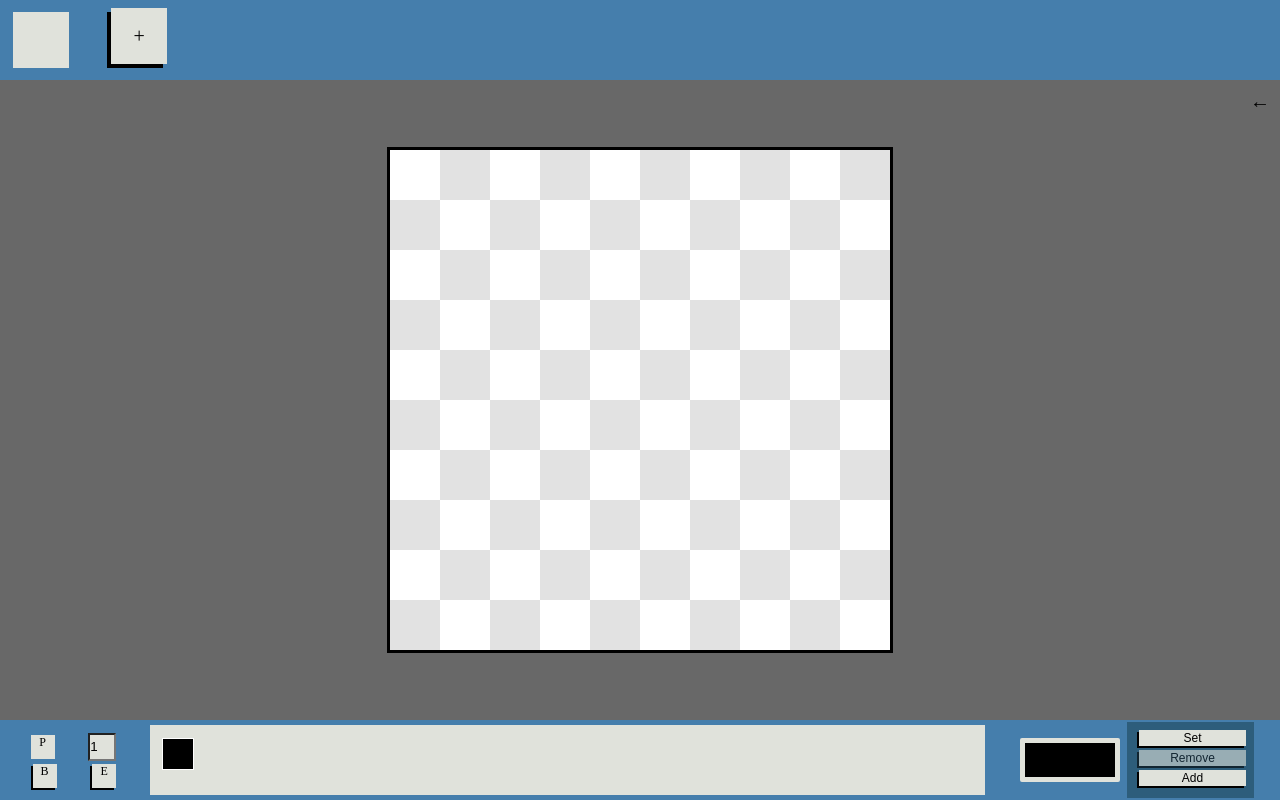
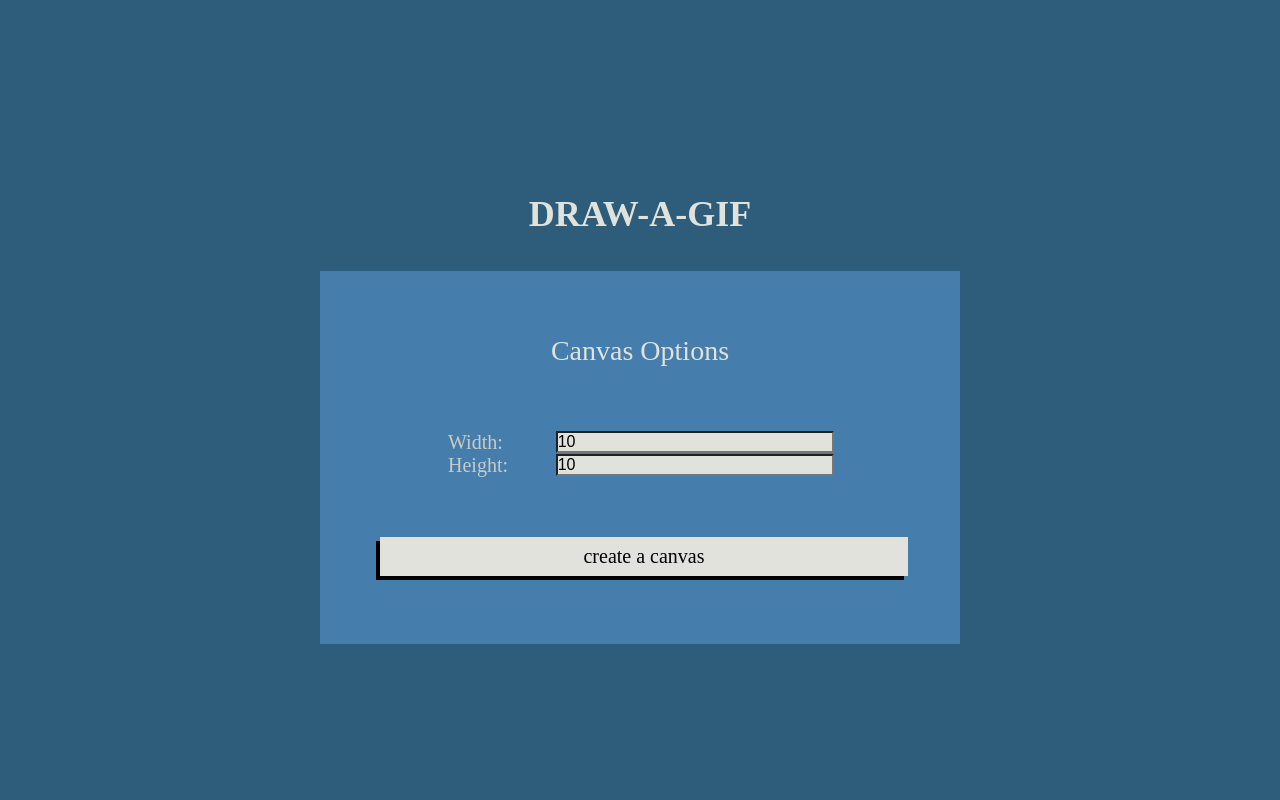
Before and after one commit to KevinBasta/draw-a-gif, a React (Vite) app: page / in a window 1280 px wide. Built offline with nearby package versions, Linux system fonts and the light colour scheme.

Commit message:
Add title screen

```diff
--- a/src/App.tsx
+++ b/src/App.tsx
@@ -10,10 +10,10 @@ import { canvasType, frameType, colorType, colorTableType, toolType, toolData, d
 import { CanvasObject } from "./common/canvasClass";
 import { CanvaseOptions } from "./components/CanvasMenu";
 import { Preview } from "./components/Preview";
+import { MainMenu } from "./components/MainMenu";
 
 const GlobalStyles = createGlobalStyle`
   :root {
-
     // Canvas Color Palette
     // Other Matching Colors: A1D2CE F3DE8A E1D89F B4C4AE D4B483 E4DFDA 758acb
     --background-color: #686868;
@@ -50,6 +50,7 @@ const GlobalStyles = createGlobalStyle`
     --font-size-medium: min(2.5vw, 2.5vh);
     --font-size-ml: min(3vw, 3vh);
     --font-size-large: min(3.5vw, 3.5vh);
+    --font-size-extra-large: min(4.5vw, 4.5vh);
 
     user-drag: none;
     -webkit-user-drag: none;
@@ -64,70 +65,19 @@ let worker = new Worker("/src/encoder/EncodeWorker.ts");
 worker.postMessage(["load"]);
 
 export default function App() {
+  const [canvas, setCanvas] = useState<canvasType>();
+  const [frames, setFrames] = useState<Array<frameType>>();
+  const [globalColorTable, setGlobalColorTable] = useState<colorTableType>();
 
-  const [canvas, setCanvas] = useState<canvasType>(
-    {
-      key: crypto.randomUUID(),
-      canvasElement: new CanvasObject(10, 10),
-      width: 10,
-      height: 10,
-      qualityMultiplier: 10,
-      encodedData: null,
-      blob: null,
-      url: null,
-    });
-
-  const [frames, setFrames] = useState<Array<frameType>>([getEmptyFrame()]);
-
-  // Initializing color table with two colors
-  // First is for "erase" functionality
-  // Second is for the first user color
-  const [globalColorTable, setGlobalColorTable] = useState<colorTableType>(
-    {
-      transparentColorIndex: 0,
-      items: [
-        {key: crypto.randomUUID(),red: 0, green: 0, blue: 0},
-        {key: crypto.randomUUID(), red: 0, green: 0, blue: 0}
-      ],
-    }
-  );
-
-  //{key: NaN, useLocalColorTable: null, localColorTable: null, indexStream: null}
   const [currentFrameIndex, setCurrentFrameIndex]         = useState<number>(0);
-  const [currentColorTable, setCurrentColorTable]         = useState<colorTableType>(globalColorTable);
   const [currentColorIndex, setCurrentColorIndex]         = useState<number>(1);
   const [currentTool, setCurrentTool]                     = useState<toolData>({key: crypto.randomUUID(), tool: toolType.brush, size: "1"});
+
+  const [transparentBackground, setTransparentBackground] = useState<frameType>();
   const [previewGIF, setPreviewGIF] = useState(false);
 
-  // create a checkered trasparent background
-  const [transparentBackground, setTransparentBackground] = useState<frameType>(
-    {
-      key: crypto.randomUUID(),
-      disposalMethod: disposalMethodType.restoreToBackgroundColor,
-      delayTime: 0,
-      useLocalColorTable: true,
-      localColorTable: {
-        transparentColorIndex: NaN,
-        items: [
-          {key: crypto.randomUUID(), red: 226, green: 226, blue: 226},
-          {key: crypto.randomUUID(), red: 255, green: 255, blue: 255}
-        ],
-      },
-      indexStream: Array.from(
-        {length: canvas.width * canvas.height},
-        (_, i) => {
-          if (canvas.width % 2 == 0) {
-            return Math.floor(i / canvas.width) % 2 == 0 ? ((i % 2 == 0) ? 1 : 0) : ((i % 2 == 0) ? 0 : 1);
-          } else {
-            return (i % 2 == 0) ? 1 : 0;
-          }
-        }
-      ),
-      previewUrl: null,
-    }
-  );
 
-  function getEmptyFrame(): frameType {
+  function getEmptyFrame(width: number, height: number): frameType {
     return {
       key: crypto.randomUUID(),
       disposalMethod: disposalMethodType.restoreToBackgroundColor,
@@ -135,16 +85,10 @@ export default function App() {
       useLocalColorTable: false,
       localColorTable: null,
       indexStream: Array.from(
-        {length: canvas.width * canvas.height},
+        {length: width * height},
         (_, i) => 0
       ),
       previewUrl: null,
-    }
-  }
-
-  function expandFrames() {
-    for (let i = 0; i < frames.length; i++) {
-
     }
   }
 
@@ -226,20 +170,92 @@ export default function App() {
   }
 
 
+  function initCanvas(width: number, height: number) {
+    setCanvas(() => {
+      return {
+        key: crypto.randomUUID(),
+        canvasElement: new CanvasObject(10, 10),
+        width: width,
+        height: height,
+        qualityMultiplier: 10,
+        encodedData: null,
+        blob: null,
+        url: null,
+      }
+    });
+
+    setFrames(() => {
+      return [getEmptyFrame(width, height)];
+    });
+
+    // Initializing color table with two colors
+    // First is for "erase" functionality
+    // Second is for the first user color
+    setGlobalColorTable(() => {
+      return {
+        transparentColorIndex: 0,
+        items: [
+          {key: crypto.randomUUID(),red: 0, green: 0, blue: 0},
+          {key: crypto.randomUUID(), red: 0, green: 0, blue: 0}
+        ],
+      }
+    });
+
+    // create a checkered trasparent background
+    setTransparentBackground(() => {
+      return {
+        key: crypto.randomUUID(),
+        disposalMethod: disposalMethodType.restoreToBackgroundColor,
+        delayTime: 0,
+        useLocalColorTable: true,
+        localColorTable: {
+          transparentColorIndex: NaN,
+          items: [
+            {key: crypto.randomUUID(), red: 226, green: 226, blue: 226},
+            {key: crypto.randomUUID(), red: 255, green: 255, blue: 255}
+          ],
+        },
+        indexStream: Array.from(
+          {length: width * height},
+          (_, i) => {
+            if (width % 2 == 0) {
+              return Math.floor(i / width) % 2 == 0 ? ((i % 2 == 0) ? 1 : 0) : ((i % 2 == 0) ? 0 : 1);
+            } else {
+              return (i % 2 == 0) ? 1 : 0;
+            }
+          }
+        ),
+        previewUrl: null,
+      }
+    });
+  }
+
   // Set initial states
   useEffect(() => {
     //addFrame();
     //displayFrame(frames[0]);
   }, []);
 
-  return (
-    <>
+
+  function titleOrApp() {
+    if (canvas == null)
+    {
+      return <>
+        <GlobalStyles />
+        <MainMenu initCanvas={initCanvas}/>;
+      </>
+    }
+    else
+    {
+      return <>
       <GlobalStyles />
         {previewGIF && <Preview canvas={canvas} setCanvas={setCanvas} setPreviewGIF={setPreviewGIF} />}
 
         <div className="tempflex">
           <div className="header">
-          <FramePicker frames={frames}
+            <FramePicker canvas={canvas}
+
+                          frames={frames}
                           setFrames={setFrames}
 
                           currentFrameIndex={currentFrameIndex}
@@ -301,5 +317,14 @@ export default function App() {
 
         </div>
       </>
-  )
     }
+  }
+
+  return (
+    <>
+    {
+      titleOrApp()
+    }
+    </>
+  );
+}
--- a/src/common/CommonStyledComponents.tsx
+++ b/src/common/CommonStyledComponents.tsx
@@ -0,0 +1,86 @@
+import styled from "styled-components";
+
+
+export const LargeTitle = styled.p`
+    font-size: var(--font-size-extra-large);
+    color: var(--tertiary-color);
+    font-weight: bold;
+
+    user-drag: none;
+    -webkit-user-drag: none;
+    user-select: none;
+    -moz-user-select: none;
+    -webkit-user-select: none;
+    -ms-user-select: none;
+`;
+
+export const Title = styled.p`
+    font-size: var(--font-size-large);
+    color: var(--tertiary-color);
+    margin: 0px;
+
+    user-drag: none;
+    -webkit-user-drag: none;
+    user-select: none;
+    -moz-user-select: none;
+    -webkit-user-select: none;
+    -ms-user-select: none;
+`;
+
+
+
+
+export const Label = styled.p`
+    width: 100%;
+    font-size: var(--font-size-medium);
+    color: var(--tertiary-color-active);
+    margin: 0px;
+`;
+
+export const Input = styled.input`
+    width: 100%;
+    background-color: var(--tertiary-color);
+    place-self: center;
+    cursor: text;
+    margin: 0px;
+    padding: 0px;
+    font-size: var(--font-size-sm);
+`;
+
+export const Button = styled.div<{ $disabled?: boolean }>`
+    background-color: var(--tertiary-color);
+
+    display: flex;
+    flex-direction: row;
+    align-items: center;
+    justify-content: center;
+    cursor: pointer;
+
+    width: 100%;
+    padding: min(1vw, 1vh);
+    font-size: var(--font-size-medium);
+    text-wrap: nowrap;
+
+    box-shadow: var(--button-shadow);
+    transform: var(--button-transform);
+
+    ${props => props.$disabled ?
+        `
+        opacity: 0.6;
+        cursor: not-allowed;
+        `
+        :
+        `
+        cursor: pointer;
+        transition: 0.01s;
+
+        &:hover {
+            background-color: var(--tertiary-color-active);
+        }
+
+        &:active {
+            box-shadow: var(--button-shadow-active);
+            transform: var(--button-transform-active);
+        }
+        `};
+`;
--- a/src/common/Formats.ts
+++ b/src/common/Formats.ts
@@ -50,3 +50,10 @@ export interface canvasType {
     blob: Blob,
     url: string,
 };
+
+// for storage purposes
+export interface gifRecord {
+    canvas: canvasType,
+    frames: Array<frameType>,
+    globalColorTable: colorTableType,
+};
--- a/src/components/CanvasMenu.tsx
+++ b/src/components/CanvasMenu.tsx
@@ -1,8 +1,9 @@
 import { useState } from "react";
 import styled from "styled-components";
 import { canvasType, disposalMethodType, frameType } from "../common/Formats";
-import { CanvasOptionsToggle, CanvasOptionsWrapper, Content, Section, Title, Option, Button, Input, Label, Select } from "./CanvasMenuStyles"
+import { CanvasOptionsToggle, CanvasOptionsWrapper, Content, Section, Option, Select } from "./CanvasMenuStyles"
 import { Preview } from "./Preview";
+import { Button, Input, Label, Title } from "../common/CommonStyledComponents";
 
 
 
@@ -108,6 +109,7 @@ export function CanvaseOptions(props: CanvasOptionsProps) {
     function updateCanvasWidth(e: any) {
         let value = e.target.value;
         let valueInt = parseInt(value);
+        let oldWidth = valueInt;
 
         if (valueInt > 10000) {
             e.key = (10000).toString();
@@ -132,12 +134,14 @@ export function CanvaseOptions(props: CanvasOptionsProps) {
             url: props.canvas.url,
         };
 
+        expandFrames(oldWidth, valueInt, props.canvas.height, props.canvas.height);
         props.setCanvas(newCanvas);
     }
 
     function updateCanvasHeight(e: any) {
         let value = e.target.value;
         let valueInt = parseInt(value);
+        let oldHeight = valueInt;
 
         if (valueInt > 10000) {
             e.key = (10000).toString();
@@ -162,6 +166,7 @@ export function CanvaseOptions(props: CanvasOptionsProps) {
             url: props.canvas.url,
         };
 
+        expandFrames(props.canvas.width, props.canvas.width, oldHeight, valueInt)
         props.setCanvas(newCanvas);
     }
 
@@ -184,6 +189,31 @@ export function CanvaseOptions(props: CanvasOptionsProps) {
         });
 
         props.setFrames(newFrames);
+    }
+
+    function expandIndexStream(indexStream: Array<number>, oldWidth: number, newWidth: number, oldHeight: number, newHeight: number) {
+
+
+        //for (let i = 0; i < )
+    }
+
+    // called for resizing of canvas
+    function expandFrames(oldWidth: number, newWidth: number, oldHeight: number, newHeight: number) {
+        const newFrames = props.frames.map((frame, i) => {
+            let newIndexStream =  expandIndexStream(frame.indexStream, oldWidth, newWidth, oldHeight, newHeight);
+
+            return {
+                key: frame.key,
+                disposalMethod: frame.disposalMethod,
+                delayTime: frame.delayTime,
+                useLocalColorTable: frame.useLocalColorTable,
+                localColorTable: frame.localColorTable,
+                indexStream: newIndexStream,
+                previewUrl: frame.previewUrl,
+            }
+        });
+
+        props.setFrames(() => newFrames);
     }
 
     function togglePreview() {
@@ -237,7 +267,8 @@ export function CanvaseOptions(props: CanvasOptionsProps) {
                                 min="1"
                                 max="10000"
                                 value={(props.canvas.width).toString()}
-                                onChange={e => updateCanvasWidth(e)} />
+                                onChange={e => {e.target.value = (props.canvas.width).toString()}}
+                                /* onChange={e => updateCanvasWidth(e)} */ />
 
                             <Label>Height</Label>
                             <Input key={keys[4]}
@@ -245,7 +276,8 @@ export function CanvaseOptions(props: CanvasOptionsProps) {
                                 min="1"
                                 max="10000"
                                 value={(props.canvas.height).toString()}
-                                onChange={e => updateCanvasHeight(e)} />
+                                onChange={e => {e.target.value = (props.canvas.height).toString()}}
+                                /* onChange={e => updateCanvasHeight(e)} */ />
 
                     </Section>
 
--- a/src/components/CanvasMenuStyles.tsx
+++ b/src/components/CanvasMenuStyles.tsx
@@ -54,86 +54,10 @@ export const Section = styled.div`
     flex-direction: column;
 `;
 
-export const Title = styled.p`
-    font-size: var(--font-size-large);
-    color: var(--tertiary-color);
-
-    user-drag: none;
-    -webkit-user-drag: none;
-    user-select: none;
-    -moz-user-select: none;
-    -webkit-user-select: none;
-    -ms-user-select: none;
-`;
-
 export const Option = styled.div`
     display: flex;
     flex-direction: column;
     gap: min(2vw, 2vh);
-`;
-
-export const Button = styled.div<{ $disabled?: boolean }>`
-    background-color: var(--tertiary-color);
-    display: flex;
-    flex-direction: row;
-    align-items: center;
-    justify-content: center;
-    cursor: pointer;
-    width: 100%;
-    padding: min(1vw, 1vh);
-    font-size: var(--font-size-medium);
-    text-wrap: nowrap;
-
-    box-shadow: var(--button-shadow);
-    transform: var(--button-transform);
-
-    ${props => props.$disabled ?
-        `
-        opacity: 0.6;
-        cursor: not-allowed;
-        `
-        :
-        `
-        cursor: pointer;
-        transition: 0.01s;
-
-        &:hover {
-            background-color: var(--tertiary-color-active);
-        }
-
-        &:active {
-            box-shadow: var(--button-shadow-active);
-            transform: var(--button-transform-active);
-        }
-        `};
-`;
-
-export const Input = styled.input`
-    width: 100%;
-    background-color: var(--tertiary-color);
-    place-self: center;
-    cursor: text;
-    margin: 0px;
-    padding: 0px;
-    font-size: var(--font-size-sm);
-
-    &::-webkit-outer-spin-button,
-    &::-webkit-inner-spin-button {
-        padding: 10px;
-        -webkit-appearance: none;
-        margin: 0;
-    }
-
-    &[type=number] {
-        -moz-appearance: textfield;
-    }
-`;
-
-export const Label = styled.p`
-    width: 100%;
-    font-size: var(--font-size-sm);
-    color: var(--tertiary-color-active);
-    margin: 0px;
 `;
 
 export const Select = styled.select`
--- a/src/components/FramePicker.tsx
+++ b/src/components/FramePicker.tsx
@@ -1,5 +1,5 @@
 import styled from "styled-components";
-import { frameType } from "../common/Formats";
+import { canvasType, frameType } from "../common/Formats";
 
 const FramePickerElem = styled.div`
     height: 10vh;
@@ -75,11 +75,16 @@ const FrameAdder = styled.div`
     }
 `;
 
-const FrameImg = styled.img`
+const FrameImg = styled.img<{ $widthratio: number; $heightratio: number; }>`
+    max-width: 90%;
+    max-height: 90%;
 
+    aspect-ratio:  ${props => props.$widthratio / props.$heightratio}
 `;
 
 interface MyFramePickerProps {
+    canvas: canvasType;
+
     frames: Array<frameType>;
     setFrames: Function;
 
@@ -97,7 +102,7 @@ export function FramePicker(props: MyFramePickerProps) {
         props.setFrames((frames: Array<frameType>) => {
             return [
                 ...frames,
-                props.getEmptyFrame(),
+                props.getEmptyFrame(props.canvas.width, props.canvas.height),
             ]
         });
     }
@@ -118,7 +123,7 @@ export function FramePicker(props: MyFramePickerProps) {
                     <FramePreview key={props.frames[i].key}
                                   $selected={i == props.currentFrameIndex}
                                   onClick={() => displayFrame(i)}>
-                        <FrameImg src={props.frames[i].previewUrl}></FrameImg>
+                        <FrameImg $widthratio={props.canvas.width} $heightratio={props.canvas.height} src={props.frames[i].previewUrl}></FrameImg>
                     </FramePreview>
                 )
             })
--- a/src/components/MainMenu.tsx
+++ b/src/components/MainMenu.tsx
@@ -1,15 +1,67 @@
 import styled from "styled-components";
+import { Button, Input, Label, LargeTitle, Title } from "../common/CommonStyledComponents";
+import { useState } from "react";
+
+
+const MenuWrapper = styled.div`
+    position: absolute;
+    width: 100vw;
+    height: 100vh;
+    z-index: 10;
+    top: 0;
+    left: 0;
+    background-color: var(--primary-color);
+
+    display: flex;
+    flex-direction: column;
+    align-items: center;
+    justify-content: center;
+`;
+
+const CreateCanvasWrapper = styled.div`
+    width: 40vw;
+    padding: 5vw;
+    gap: 5vw;
+    display: flex;
+    flex-direction: column;
+    align-items: center;
+    justify-content: center;
+    background-color: var(--secondary-color);
+`;
+
+const SizePickerContainer = styled.div`
+    width: 30vw;
+    display: grid;
+    grid-template-columns: 4fr 10fr;
+`;
 
 
 interface TitleScreenProps {
-
+    initCanvas: Function;
 }
 
-export function TitleScreen(props: TitleScreenProps) {
+export function MainMenu(props: TitleScreenProps) {
+    const [width, setWidth] = useState(10);
+    const [height, setHeight] = useState(10);
 
     return (
         <>
+            <MenuWrapper>
+                <LargeTitle>DRAW-A-GIF</LargeTitle>
+                <CreateCanvasWrapper>
+                    <Title>Canvas Options</Title>
 
+                    <SizePickerContainer>
+                        <Label>Width:</Label>
+                        <Input type="number" min={1} max={10000} value={width.toString()} onChange={(e) => {setWidth(parseInt(e.target.value))}}/>
+
+                        <Label>Height:</Label>
+                        <Input type="number" min={1} max={10000} value={height.toString()} onChange={(e) => {setHeight(parseInt(e.target.value))}}/>
+                    </SizePickerContainer>
+
+                    <Button onClick={(e) => props.initCanvas(width, height)}>create a canvas</Button>
+                </CreateCanvasWrapper>
+            </MenuWrapper>
         </>
     );
 }
--- a/src/components/Preview.tsx
+++ b/src/components/Preview.tsx
@@ -17,7 +17,21 @@ const BackgroundDimmer = styled.div`
     justify-content: center;
 `;
 
+const PreviewCenterer = styled.div`
+    pointer-events: none;
+    position: absolute;
+    width: 100vw;
+    height: 100vh;
+    z-index: 6;
+
+    display: flex;
+    flex-direction: row;
+    align-items: center;
+    justify-content: center;
+`;
+
 const PreviewWrapper = styled.div`
+    pointer-events: auto;
     position: absolute;
     height: fit-content;
     width: fit-content;
@@ -26,9 +40,13 @@ const PreviewWrapper = styled.div`
     z-index: 6;
 `;
 
-const PreviewElem = styled.img`
-    width: min(80vw, 80vh);
-    height: min(80vw, 80vh);
+const PreviewElem = styled.img<{ $widthratio: number; $heightratio: number; }>`
+    /* width: calc(${props => props.$widthratio} * 30px);
+    height: calc(${props => props.$heightratio} * 30px); */
+    max-width: min(80vw, 80vh);
+    max-height: min(80vw, 80vh);
+
+    aspect-ratio:  ${props => props.$widthratio / props.$heightratio};
 `;
 
 interface PreviewProps {
@@ -43,9 +61,9 @@ export function Preview(props: PreviewProps) {
         let imageTag;
 
         if (props.canvas.encodedData == null) {
-            imageTag = <PreviewElem src={"https://pbs.twimg.com/media/F4yoR3oWsAA_w_K?format=jpg&name=large"}></PreviewElem>
+            imageTag = <PreviewElem $widthratio={props.canvas.width} $heightratio={props.canvas.height} src={""}></PreviewElem>
         } else {
-            imageTag = <PreviewElem src={props.canvas.url}></PreviewElem>
+            imageTag = <PreviewElem $widthratio={props.canvas.width} $heightratio={props.canvas.height} src={props.canvas.url}></PreviewElem>
         }
 
         return imageTag;
@@ -53,14 +71,16 @@ export function Preview(props: PreviewProps) {
 
     return (
         <>
-        <BackgroundDimmer /* onClick={() => {props.setPreviewGIF(() => false)}} */>
+        <BackgroundDimmer onClick={() => {props.setPreviewGIF(() => false)}} />
+
+        <PreviewCenterer>
             <PreviewWrapper>
                 <CanvasOptionsToggle $icon="x" onClick={() => {props.setPreviewGIF(() => false)}}></CanvasOptionsToggle>
                 {
                     displayGif()
                 }
             </PreviewWrapper>
-        </BackgroundDimmer>
+        </PreviewCenterer>
         </>
     );
 }
```
Lines whose indentation alone changed are shown as unchanged.
